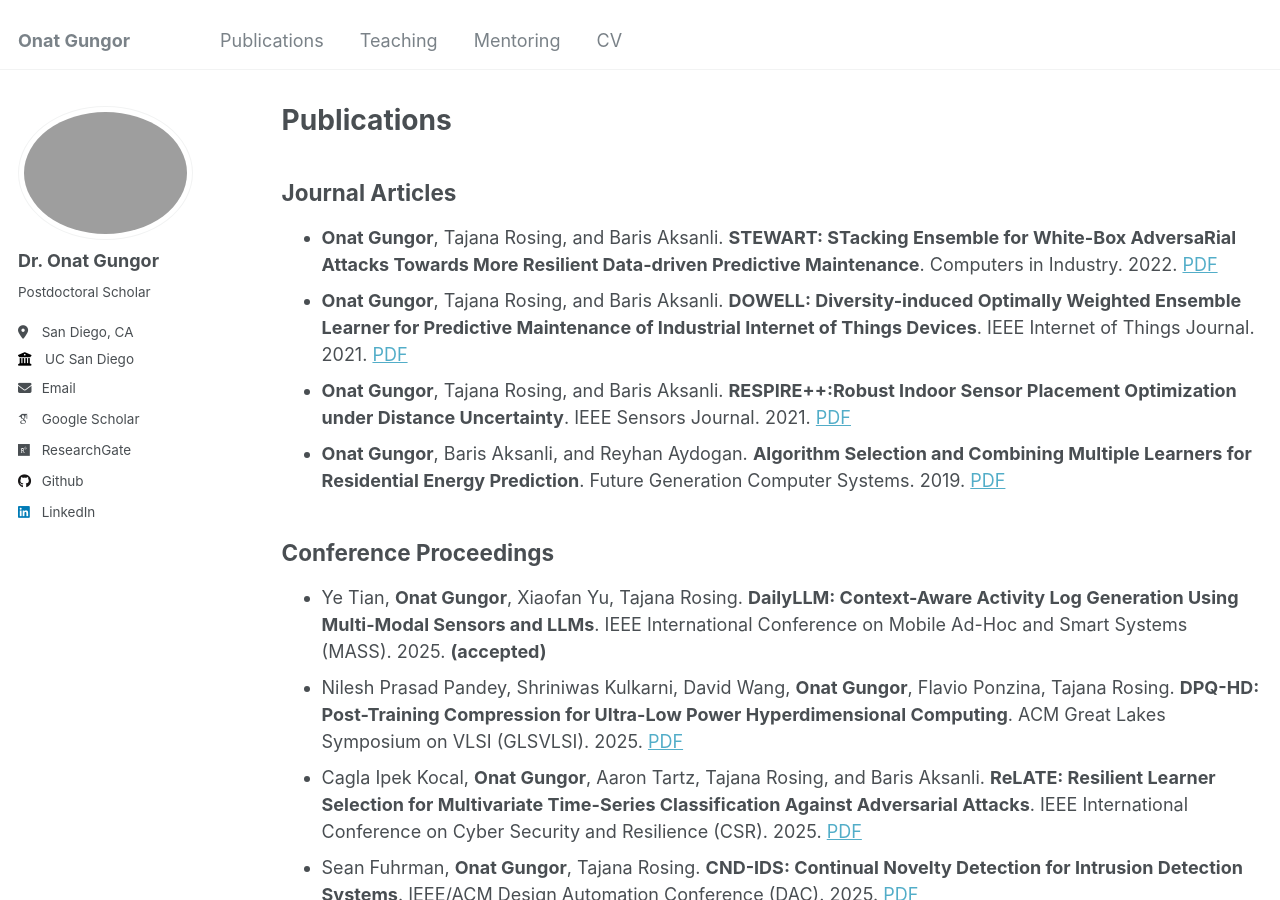
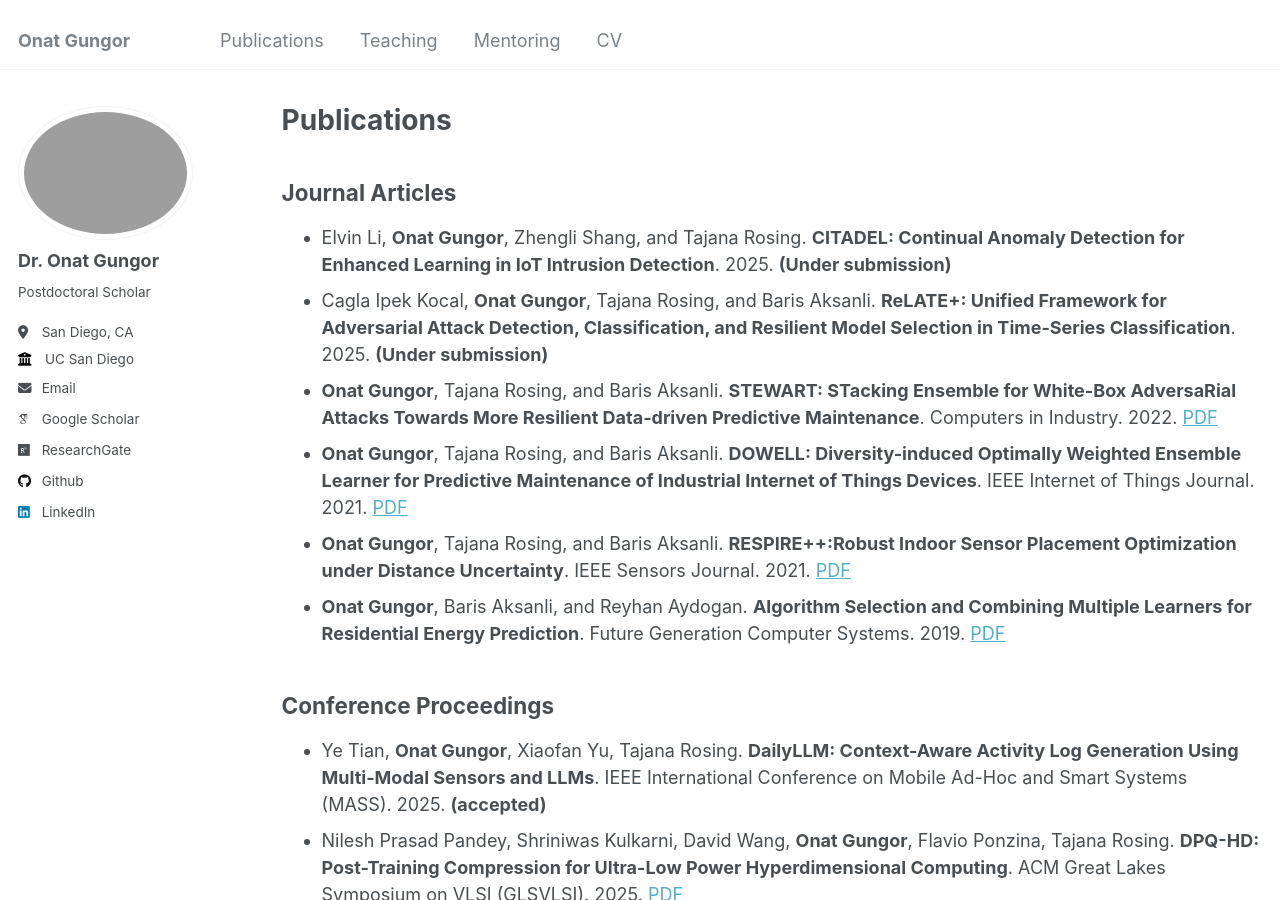
Before and after one commit to onatucsd/onatucsd.github.io, a Jekyll site: the page built from _pages/publications.md, in a window 1280 px wide and 900 px high. Built offline with Jekyll 4.4.1, drawn with Linux system fonts in a browser that asks for light colours; some web fonts are replaced; part of the change alters nothing that is shown; some of the changed text lies outside the part shown.

Commit message:
Update publications.md

```diff
--- a/_pages/publications.md
+++ b/_pages/publications.md
@@ -7,6 +7,8 @@ author_profile: true
 ---
 
 ## Journal Articles
+* Elvin Li, **Onat Gungor**, Zhengli Shang, and Tajana Rosing. **CITADEL: Continual Anomaly Detection for Enhanced Learning in IoT Intrusion Detection**. 2025. **(Under submission)**
+* Cagla Ipek Kocal, **Onat Gungor**, Tajana Rosing, and Baris Aksanli. **ReLATE+: Unified Framework for Adversarial Attack Detection, Classification, and Resilient Model Selection in Time-Series Classification**. 2025. **(Under submission)**
 * **Onat Gungor**, Tajana Rosing, and Baris Aksanli. **STEWART: STacking Ensemble for White-Box AdversaRial Attacks Towards More Resilient Data-driven Predictive Maintenance**. Computers in Industry. 2022. [PDF](https://www.sciencedirect.com/science/article/pii/S0166361522000574)
 * **Onat Gungor**, Tajana Rosing, and Baris Aksanli. **DOWELL: Diversity-induced Optimally Weighted Ensemble Learner for Predictive Maintenance of Industrial Internet of Things Devices**. IEEE Internet of Things Journal. 2021. [PDF](https://ieeexplore.ieee.org/document/9484087)
 * **Onat Gungor**, Tajana Rosing, and Baris Aksanli. **RESPIRE++:Robust Indoor Sensor Placement Optimization under Distance Uncertainty**. IEEE Sensors Journal. 2021. [PDF](https://ieeexplore.ieee.org/document/9416575)
@@ -20,7 +22,7 @@ author_profile: true
 * Le Zhang, Quanling Zhao, Run Wang, Shirley Bian, **Onat Gungor**, Flavio Ponzina, Tajana Rosing. **ORCA: Offload Rethinking by Cloud Assistance for Efficient Environmental Sound Recognition on LPWANs**. ACM Conference on Embedded Networked Sensor Systems (SenSys). 2025. [PDF](https://dl.acm.org/doi/abs/10.1145/3715014.3722078)
 * Le Zhang, Flavio Ponzina, **Onat Gungor**, and Tajana Rosing. **E-QUARTIC: Energy Efficient Edge Ensemble of Convolutional Neural Networks for Resource Optimized Learning**. Asia and South Pacific Design Automation Conference (ASP-DAC). 2025. [PDF](https://dl.acm.org/doi/abs/10.1145/3658617.3697751)
 * **Onat Gungor**, Amanda Rios, Priyanka Mudgal, Nilesh Ahuja, and Tajana Rosing. **A Robust Framework for Evaluation of Unsupervised Time-series Anomaly Detection**. International Conference on Pattern Recognition (ICPR). 2024. [PDF](https://link.springer.com/chapter/10.1007/978-3-031-78395-1_4)
-* Fatemeh Asgarinejad, Flavio Ponzina, **Onat Gungor**, Tajana Rosing, and Baris Aksanli. **HDXpose: Harnessing Hyperdimensional Computing's Explainability for Adversarial Attacks**. ACM/IEEE International Conference on Computer-Aided Design (ICCAD). 2024. [PDF](https://www.researchgate.net/profile/Onat-Gungor/publication/386284039_HDXpose_Harnessing_Hyperdimensional_Computing's_Explainability_for_Adversarial_Attacks/links/674bc8e63d17281c7deebe28/HDXpose-Harnessing-Hyperdimensional-Computings-Explainability-for-Adversarial-Attacks.pdf)
+* Fatemeh Asgarinejad, Flavio Ponzina, **Onat Gungor**, Tajana Rosing, and Baris Aksanli. **HDXpose: Harnessing Hyperdimensional Computing's Explainability for Adversarial Attacks**. ACM/IEEE International Conference on Computer-Aided Design (ICCAD). 2024. [PDF](https://dl.acm.org/doi/abs/10.1145/3676536.3676726)
 * **Onat Gungor**, Tajana Rosing, and Baris Aksanli. **A2HD: Adaptive Adversarial Training for Hyperdimensional Computing-Based Intrusion Detection Against Adversarial Attacks**. IEEE International Conference on Cyber Security and Resilience (CSR). 2024. [PDF](https://ieeexplore.ieee.org/abstract/document/10679458)
 * **Onat Gungor**, Elvin Li, Zhengli Shang, Yutong Guo, Jing Chen, Johnathan Davis, and Tajana Rosing. **Rigorous Evaluation of Machine Learning-based Intrusion Detection Against Adversarial Attacks**. IEEE International Conference on Cyber Security and Resilience (CSR). 2024. [PDF](https://ieeexplore.ieee.org/abstract/document/10679443)
 * **Onat Gungor**, Tajana Rosing, and Baris Aksanli. **ROLDEF: RObust Layered DEFense for Intrusion Detection Against Adversarial Attacks**. Design, Automation and Test in Europe. Design, Automation and Test in Europe (DATE). 2024. [PDF](https://ieeexplore.ieee.org/document/10546886)
@@ -36,9 +38,9 @@ author_profile: true
 
 ## Workshop Papers
 * Jing Chen, **Onat Gungor**, Zhengli Shang, Elvin Li, and Tajana Rosing. **DYNAMITE: Dynamic Defense Selection for Enhancing Machine Learning-based Intrusion Detection Against Adversarial Attacks**. IEEE/ACM Workshop on the Internet of Safe Things, co-located with 46th IEEE Symposium on
-Security and Privacy. 2025. **(accepted)** [PDF](https://arxiv.org/abs/2504.13301)
-* **Onat Gungor**, Amanda Rios, Nilesh Ahuja, and Tajana Rosing. **TS-OOD: An Evaluation Framework for Time-Series Out-of-Distribution Detection and Prospective Directions for Progress**. AAAI Workshop on AI for Time Series Analysis (AI4TS). 2025. **(accepted)** [PDF](https://arxiv.org/abs/2502.15901)
-* Elvin Li, Zhengli Shang, **Onat Gungor**, and Tajana Rosing. **SAFE: Self-Supervised Anomaly Detection Framework for Intrusion Detection**. AAAI Workshop on AI for Cyber Security (AICS). 2025. **(accepted)** [PDF](https://arxiv.org/abs/2502.07119)
+Security and Privacy. 2025. [PDF](https://ieeexplore.ieee.org/abstract/document/11051175?casa_token=AaGGyxiCSlwAAAAA:0eofj8g_bCbB9lu4FfYo1c7VlQS3eUhRiAmjx8K95pMg2-s2uIwvmgxX9RezQpa-nU4LakdzMw) **(Best paper award)**
+* **Onat Gungor**, Amanda Rios, Nilesh Ahuja, and Tajana Rosing. **TS-OOD: An Evaluation Framework for Time-Series Out-of-Distribution Detection and Prospective Directions for Progress**. AAAI Workshop on AI for Time Series Analysis (AI4TS). 2025. [PDF](https://arxiv.org/abs/2502.15901)
+* Elvin Li, Zhengli Shang, **Onat Gungor**, and Tajana Rosing. **SAFE: Self-Supervised Anomaly Detection Framework for Intrusion Detection**. AAAI Workshop on AI for Cyber Security (AICS). 2025. [PDF](https://arxiv.org/abs/2502.07119)
 * **Onat Gungor**, Tajana Rosing, and Baris Aksanli. **Adversarial-HD: Hyperdimensional Computing Adversarial Attack Design
 for Secure Industrial Internet of Things**. IEEE/ACM Workshop on the Internet of Safe Things, co-located with CPS-IoT Week. 2023. [PDF](https://dl.acm.org/doi/abs/10.1145/3576914.3587484) **(Best paper runner-up)**
 * **Onat Gungor**, Umut Cakan, Reyhan Aydogan, and Pinar Ozturk. **Effect of Awareness of Other Side’s Gain on Negotiation Outcome, Emotion, Argument and Bidding Behavior**. International Workshop on Agent-Based Complex Automated Negotiation (ACAN). 2019. [PDF](https://link.springer.com/chapter/10.1007/978-981-16-0471-3_1#:~:text=We%20observed%20that%2067%25%20of,of%20the%20other%20side's%20gain.) **(Best student paper)**
```
